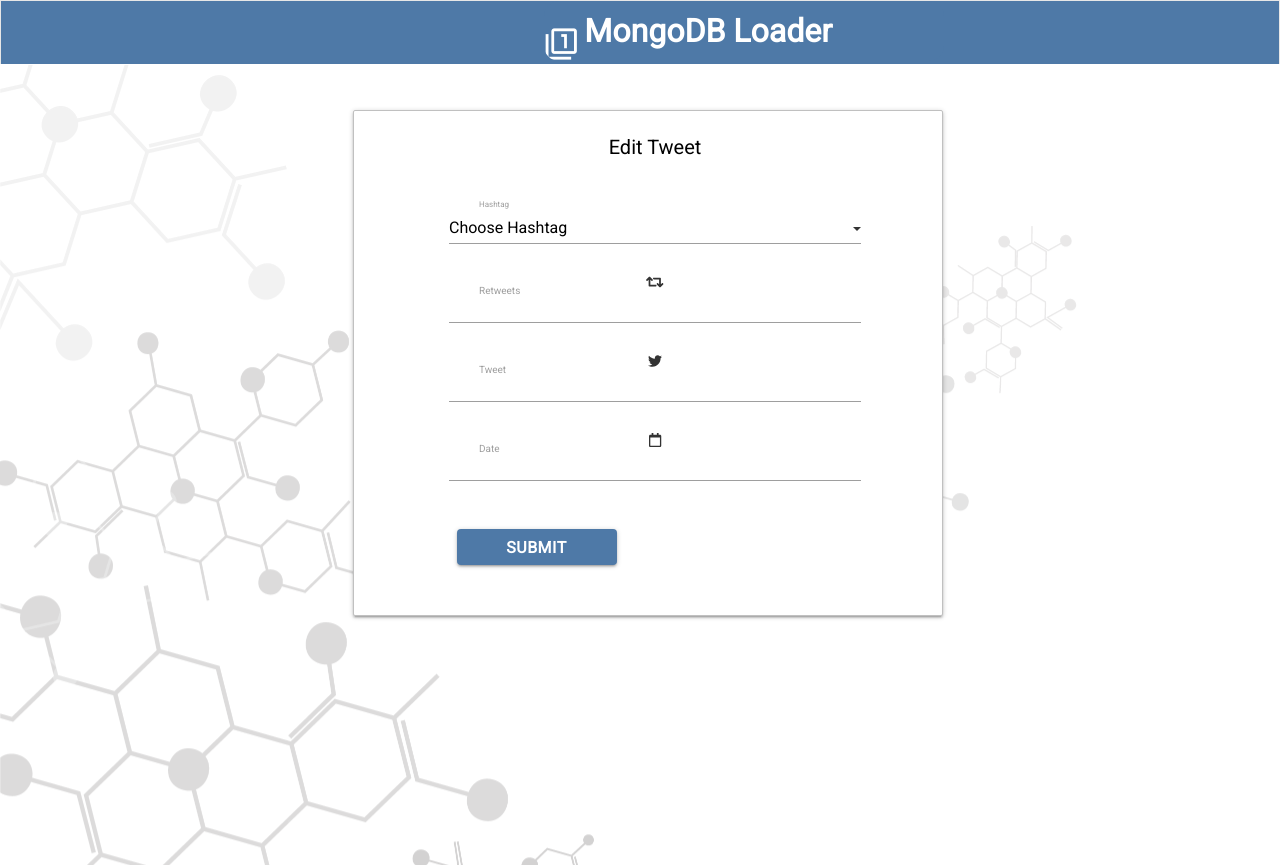
After one commit to LukaszMalucha/Data-Loader---MongoDB, a Flask app: template templates/edit_tweet.html in a window 1280 px wide. The commit adds this page. Run offline with Flask 2, Linux system fonts and the light colour scheme; the template is opened without the code that fills it, so the values that code supplies are empty; some libraries are stand-ins or nearby versions.

Commit message:
functionalities wired up

```diff
--- a/app.py
+++ b/app.py
@@ -4,7 +4,7 @@
 from flask_bootstrap import Bootstrap
 from flask import Flask, render_template, current_app, request, redirect, url_for, flash
 from flask_pymongo import PyMongo
-
+from bson.objectid import ObjectId
 
 ##### App Settings
 
@@ -45,6 +45,31 @@
     return redirect(url_for('get_tweets'))
 
 
+@app.route('/edit_tweet/<tweet_id>')
+def edit_tweet(tweet_id):
+    the_tweet = mongo.db.tweets.find_one({"_id": ObjectId(tweet_id)})
+    all_hashtags = mongo.db.hashtags.find()
+    return render_template('edit_tweet.html', tweet = the_tweet, hashtags = all_hashtags)
+
+
+@app.route('/update_tweet/<tweet_id>', methods=['POST'])
+def update_tweet(tweet_id):
+    tweets = mongo.db.tweets
+    tweets.update( {'_id': ObjectId(tweet_id)},
+                    {
+                    'tweet_hashtag' : request.form.get['hashtag'],
+                    'tweet_retweets' : request.form.get['retweets'],
+                     'tweet_text' : request.form.get['text'],
+                     'tweet_date' : request.form.get['date']
+                    })
+    return redirect(url_for('get_tweets'))
+
+
+@app.route('/delete_tweet/<tweet_id>', methods=['POST'])
+def delete_tweet(tweet_id):
+    mongo.db.tweets.remove({"_id": ObjectId(tweet_id)})
+    return redirect(url_for('get_tweets'))
+
 
 
 ## APP INITIATION
--- /dev/null
+++ b/templates/edit_tweet.html
@@ -0,0 +1,76 @@
+{% extends 'base.html' %} {% block content %}
+<div class="card text-center" id="main_card">
+
+    <div class="row">
+        <div class="col-md-3 text-center"></div>
+        <div class="col-md-6 text-center">
+            <div class="card text-center" id="dashboard_card">
+                <div class="row">
+                    <div class="col-md-2 text-center"></div>
+                    <div class="col-md-8 text-center">
+                        <br>
+                        <h2>Edit Tweet</h2>
+                    </div>
+                    <div class="col-md-2 text-center"></div>
+                </div>
+                <div class="row">
+
+                </div>
+                <div class="row text-center">
+                    <div class="col-md-2 text-center">
+
+                    </div>
+                    <div class="col-md-8 text-center">
+                        <div class="row">
+                            <form action="{{url_for('insert_tweet')}}" method="POST" class="col s12">
+                                <div class="row">
+                                    <div class="input-field col s12">
+                                        <select id="hashtag" name="hashtag" required>
+                                            <option value="" disabled selected>Choose Hashtag</option>
+                                            {% for hash in hashtags %}
+                                            {% if hash.hashtag == tweet.hashtag %}
+                                                <option value="{{ hash.hashtag }}" selected >{{ hash.hashtag }}</option>
+                                            {% else %}
+                                                <option value="{{ hash.hashtag }}">{{ hash.hashtag }}</option>
+                                            {% endif %}
+                                            {% endfor %}
+                                        </select>
+                                        <label>Hashtag</label>
+                                    </div>
+                                    <div class="input-field col s12">
+                                        <i class="fas fa-retweet"></i>
+                                        <input id="retweets" name="retweets" type="number" class="validate" value="{{tweet.retweets}}" required>
+                                        <label for="textarea1">Retweets</label>
+
+                                    </div>
+                                    <div class="input-field col s12">
+                                        <i class="fab fa-twitter"></i>
+                                        <input id="text" name="text" class="validate" value="{{tweet.text}}" required>
+                                        <label for="textarea1">Tweet</label>
+
+                                    </div>
+                                    <div class="input-field col s12">
+                                        <i class="far fa-calendar"></i>
+                                        <input id="date" name="date" type="text" class="datepicker" value="{{tweet.date}}" required>
+                                        <label for="textarea1">Date</label>
+                                    </div>
+                                </div>
+                                <div class="input-field col s12">
+                                    <button class="btn waves-effect waves-light" type="submit">Submit</button>
+                                </div>
+                            </form>
+                        </div>
+
+                    </div>
+                    <div class="col-md-2 text-center"></div>
+
+                </div>
+
+
+                <div class="col-md-3 text-center"></div>
+
+            </div>
+        </div>
+    </div>
+</div>
+{% endblock %}
```
Also changed, not shown: templates/get_tweets.html (+30 -11 lines).
